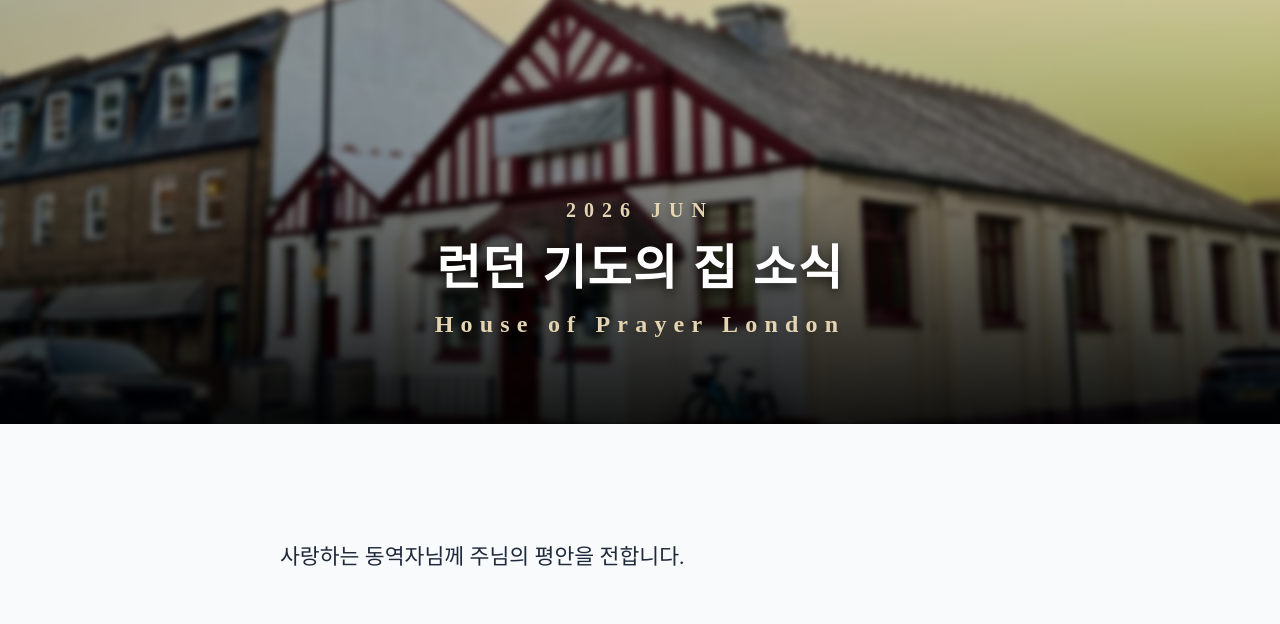
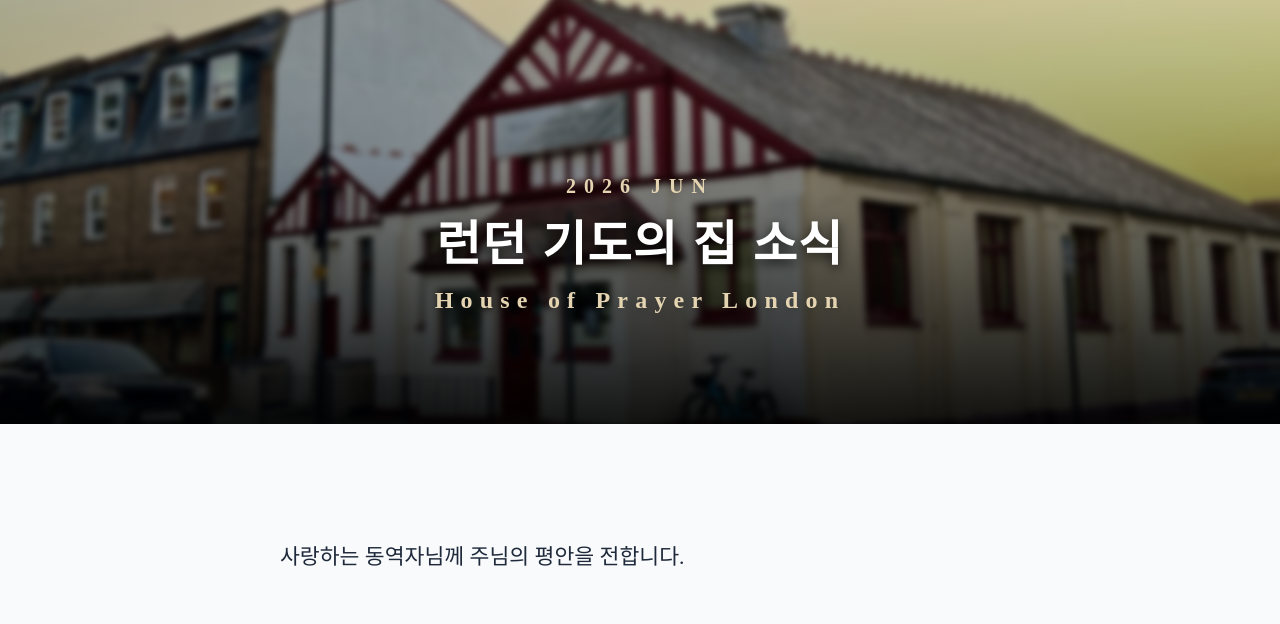
Before and after one commit to ukjoseph/LHOP, a plain HTML site: page june/index.html in a window 1280 px wide. Shown: the part 96-720 px from the top of the page. Drawn offline with nearby package versions, Linux system fonts and the light colour scheme; a web font is replaced by a local one.

```diff
--- a/june/index.html
+++ b/june/index.html
@@ -60,7 +60,7 @@
         </div>
 
         <!-- 메인 타이틀 (가운데 정렬 및 여백 조정) -->
-        <div class="relative z-10 px-6 w-full max-w-5xl mx-auto text-center mt-40 md:mt-52">
+        <div class="relative z-10 px-6 w-full max-w-5xl mx-auto text-center mt-24 md:mt-36" style="margin-top: 10rem;">
             <p class="text-lg md:text-xl font-serif font-bold tracking-[0.4em] uppercase text-[#e4d4b1] drop-shadow-md mb-4">2026 JUN</p>
             <h1 class="text-4xl md:text-5xl font-sans font-bold leading-[1.3] text-white drop-shadow-[0_4px_6px_rgba(0,0,0,0.8)] tracking-wide mb-5">
                 런던 기도의 집 소식
```
